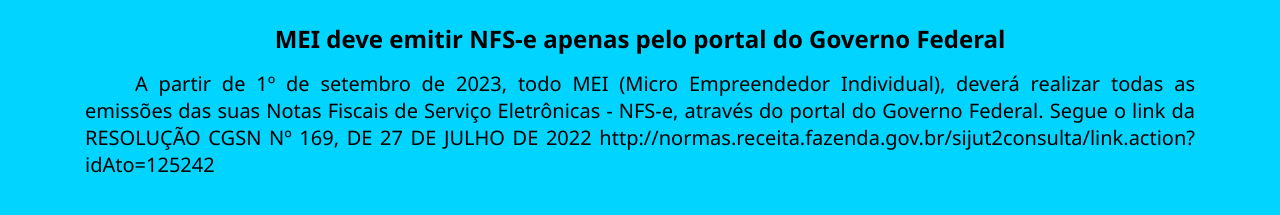
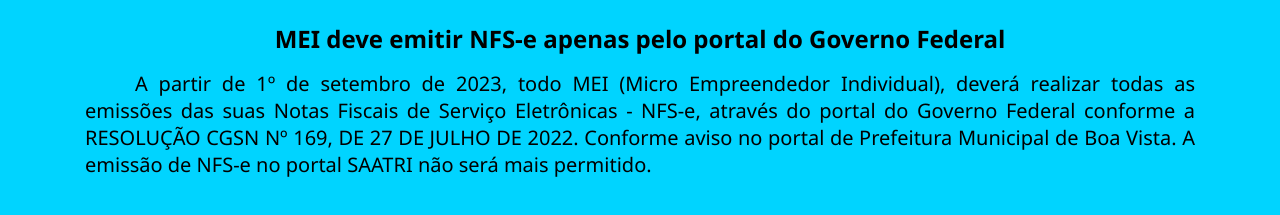
Before and after one commit to Alderj/blog-peace, an Angular app: page /content/1 in a window 1280 px wide. Shown: the part 555-770 px from the top of the page. Built offline with nearby package versions, Linux system fonts and the light colour scheme.

Commit message:
update datafake

```diff
--- a/src/app/data/dataFake.ts
+++ b/src/app/data/dataFake.ts
@@ -6,7 +6,7 @@ export const dataFake = [
 
         "title":"MEI deve emitir NFS-e apenas pelo portal do Governo Federal",
 
-        "description": "A partir de 1º de setembro de 2023, todo MEI (Micro Empreendedor Individual), deverá realizar todas as emissões das suas Notas Fiscais de Serviço Eletrônicas - NFS-e, através do portal do Governo Federal. Segue o link da RESOLUÇÃO CGSN Nº 169, DE 27 DE JULHO DE 2022  http://normas.receita.fazenda.gov.br/sijut2consulta/link.action?idAto=125242"
+        "description": "A partir de 1º de setembro de 2023, todo MEI (Micro Empreendedor Individual), deverá realizar todas as emissões das suas Notas Fiscais de Serviço Eletrônicas - NFS-e, através do portal do Governo Federal conforme a RESOLUÇÃO CGSN Nº 169, DE 27 DE JULHO DE 2022. Conforme aviso no portal de Prefeitura Municipal de Boa Vista. A emissão de NFS-e no portal SAATRI não será mais permitido."
     },
     {
         "id": "2",
```
